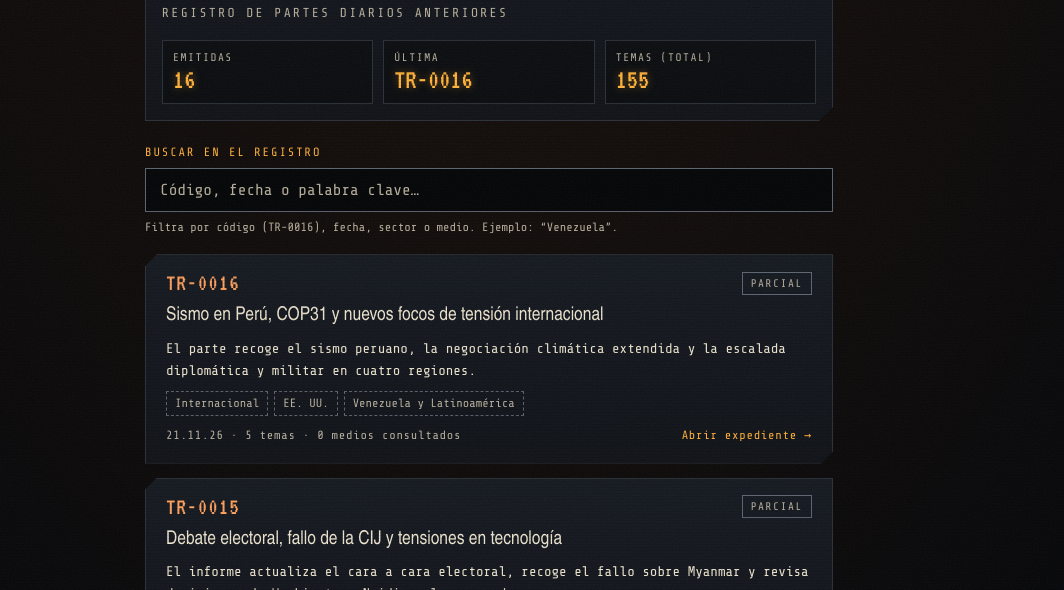
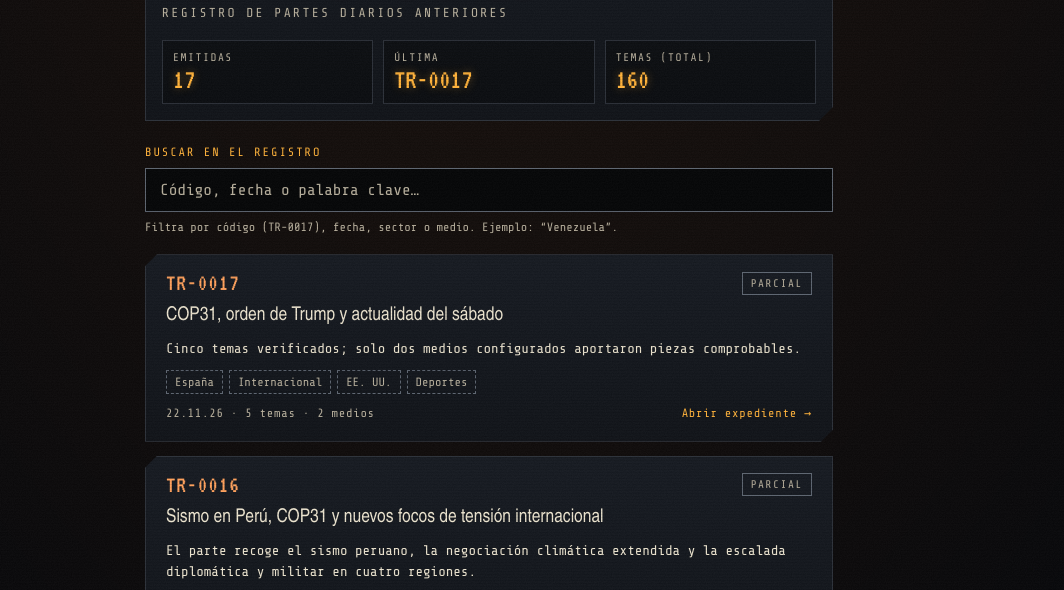
Before and after one commit to joseapenaa/transmision-rebelde, a plain HTML site: page docs/index.html in a window 1280 px wide. Shown: the part 187-777 px from the top of the page, without its empty margins (151-1215 px from the left). Drawn offline with nearby package versions, Linux system fonts and the light colour scheme; a web font is replaced by a local one.

Commit message:
Actualiza docs/index.html desde Transmisión Rebelde

```diff
--- a/docs/index.html
+++ b/docs/index.html
@@ -375,15 +375,15 @@ a:focus-visible { outline: 2px solid var(--orange); outline-offset: 2px; }
     <dl class="resumen-archivo">
       <div class="lectura">
         <dt>Emitidas</dt>
-        <dd>16</dd>
+        <dd>17</dd>
       </div>
       <div class="lectura">
         <dt>Última</dt>
-        <dd>TR-0016</dd>
+        <dd>TR-0017</dd>
       </div>
       <div class="lectura">
         <dt>Temas (total)</dt>
-        <dd>155</dd>
+        <dd>160</dd>
       </div>
     </dl>
   </header>
@@ -392,11 +392,11 @@ a:focus-visible { outline: 2px solid var(--orange); outline-offset: 2px; }
   <section class="busqueda" aria-labelledby="etiq-busqueda">
     <label id="etiq-busqueda" for="filtro">Buscar en el registro</label>
     <input class="campo" id="filtro" type="search" placeholder="Código, fecha o palabra clave…" autocomplete="off">
-    <p class="ayuda">Filtra por código (TR-0016), fecha, sector o medio. Ejemplo: “Venezuela”.</p>
+    <p class="ayuda">Filtra por código (TR-0017), fecha, sector o medio. Ejemplo: “Venezuela”.</p>
   </section>
 
   <!-- ===================== LISTA ===================== -->
-  <ol class="lista" id="lista" aria-label="Transmisiones anteriores">
+  <ol class="lista" id="lista" aria-label="Transmisiones anteriores"><!-- INICIO FILA TRANSMISIÓN --><li class="fila" data-texto="tr-0017 22.11.26 españa internacional ee. uu. deportes elecciones cop31 jerico congreso real madrid celta leeds"><a class="fila-cuerpo" href="2026-11-22.html"><div class="fila-cabecera"><span class="codigo-tr">TR-0017</span><span class="estado estado--parcial">PARCIAL</span></div><h2>COP31, orden de Trump y actualidad del sábado</h2><p>Cinco temas verificados; solo dos medios configurados aportaron piezas comprobables.</p><ul class="etiquetas" aria-label="Sectores"><li>España</li><li>Internacional</li><li>EE. UU.</li><li>Deportes</li></ul><div class="fila-pie"><span>22.11.26 · 5 temas · 2 medios</span><span class="ir">Abrir expediente →</span></div></a></li><!-- FIN FILA TRANSMISIÓN -->
 <!-- INICIO FILA TRANSMISIÓN --><li class="fila" data-texto="tr-0016 21.11.26 internacional ee. uu. latinoamérica peru terremoto cop31 clima irán hutíes riyad misiles polonia otan"><a class="fila-cuerpo" href="2026-11-21.html"><div class="fila-cabecera"><span class="codigo-tr">TR-0016</span><span class="estado estado--parcial">PARCIAL</span></div><h2>Sismo en Perú, COP31 y nuevos focos de tensión internacional</h2><p>El parte recoge el sismo peruano, la negociación climática extendida y la escalada diplomática y militar en cuatro regiones.</p><ul class="etiquetas" aria-label="Sectores"><li>Internacional</li><li>EE. UU.</li><li>Venezuela y Latinoamérica</li></ul><div class="fila-pie"><span>21.11.26 · 5 temas · 0 medios consultados</span><span class="ir">Abrir expediente →</span></div></a></li><!-- FIN FILA TRANSMISIÓN -->
 <!-- INICIO FILA TRANSMISIÓN --><li class="fila" data-texto="tr-0015 20.11.26 españa internacional ee. uu. espectáculos debate sánchez feijóo ley suelo consumo huelga myanmar rohinyás trump xi putin irán nvidia anthropic mercados cma awards ella langley taylor swift"><a class="fila-cuerpo" href="2026-11-20.html"><div class="fila-cabecera"><span class="codigo-tr">TR-0015</span><span class="estado estado--parcial">PARCIAL</span></div><h2>Debate electoral, fallo de la CIJ y tensiones en tecnología</h2><p>El informe actualiza el cara a cara electoral, recoge el fallo sobre Myanmar y revisa decisiones de Washington, Nvidia y los mercados.</p><ul class="etiquetas" aria-label="Sectores"><li>España</li><li>Internacional</li><li>EE. UU.</li><li>Espectáculos</li></ul><div class="fila-pie"><span>20.11.26 · 10 temas · 2 medios consultados</span><span class="ir">Abrir expediente →</span></div></a></li><!-- FIN FILA TRANSMISIÓN -->
 <!-- INICIO FILA TRANSMISIÓN -->
@@ -608,14 +608,13 @@ a:focus-visible { outline: 2px solid var(--orange); outline-offset: 2px; }
         </div>
       </a>
     </li>
-    <!-- FIN FILA TRANSMISIÓN -->
-  </ol>
+    <!-- FIN FILA TRANSMISIÓN --></ol>
 
   <p class="vacio" id="sin-resultados" hidden>Ninguna transmisión coincide con la búsqueda.</p>
 
   <!-- Para volver al parte de hoy -->
   <p class="pie-datos" style="margin-top:24px;">
-    <a href="2026-11-21.html">← Volver a la transmisión de hoy</a>
+    <a href="2026-11-22.html">← Volver a la transmisión de hoy</a>
   </p>
 
 </div>
```
